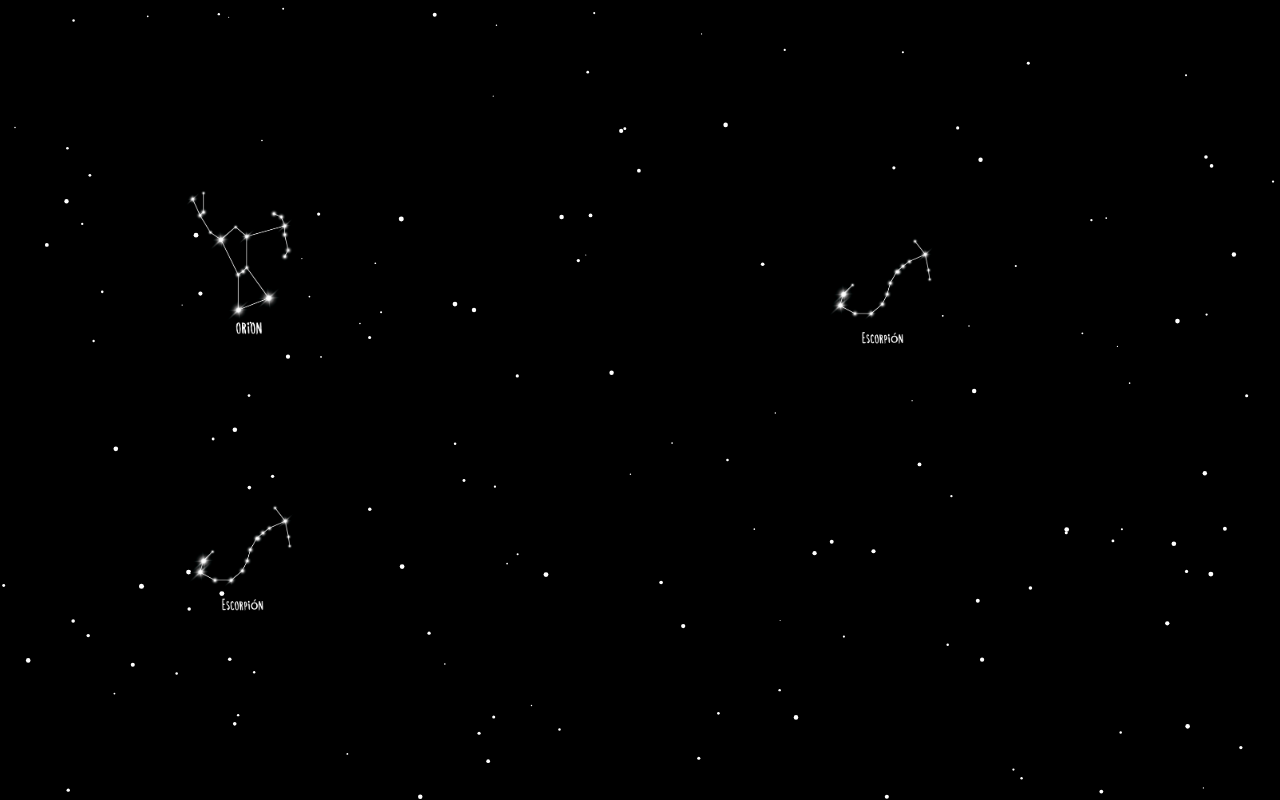
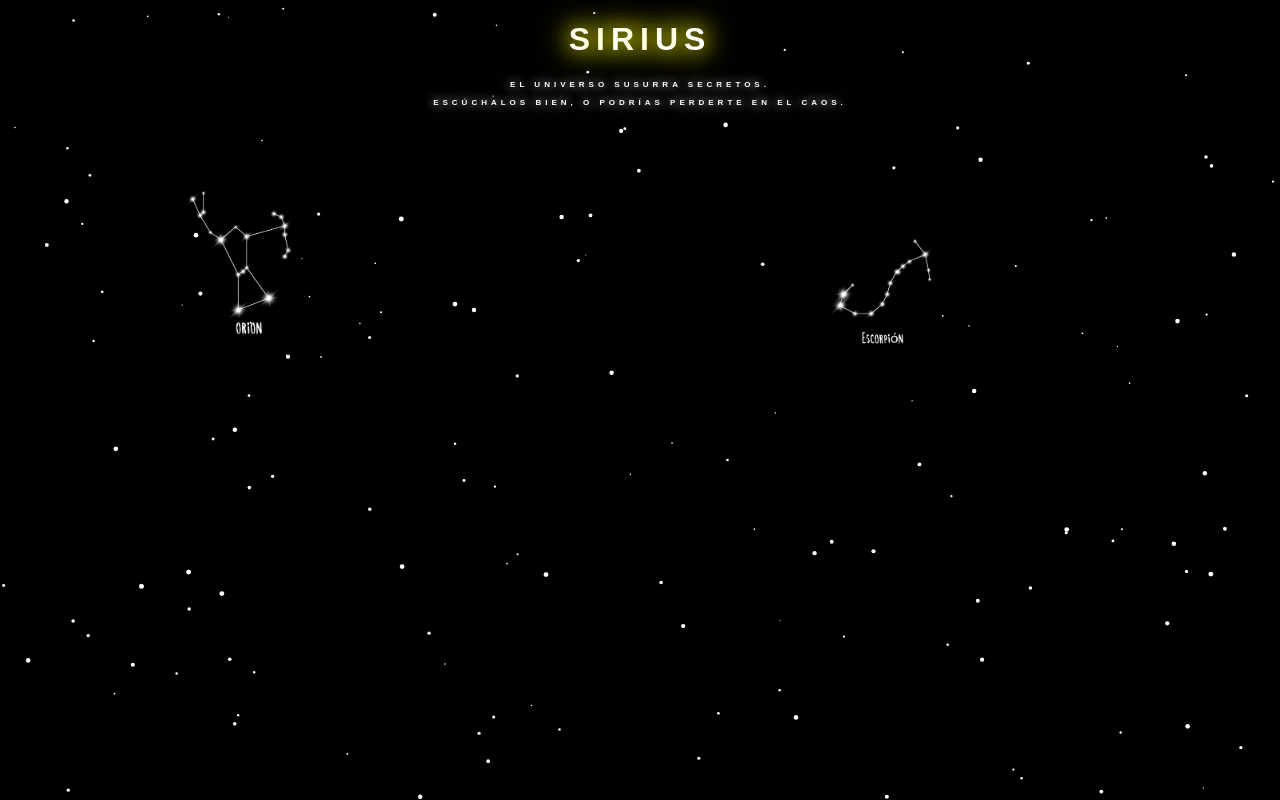
Before and after one commit to Wilson-Cabrera/web-transmedia-tv, a plain HTML site: page index.html in a window 1280 px wide. Drawn offline with Linux system fonts and the light colour scheme.

Commit message:
Añadido subtítulo para la sección interactiva

```diff
--- a/estilos/styles.css
+++ b/estilos/styles.css
@@ -106,3 +106,55 @@ p {
         opacity: 0;
     }
 }
+
+/* Estilos para el cuerpo */
+/* Estilos para el cuerpo */
+/* Estilos para el cuerpo */
+/* Estilos para el cuerpo */
+/* Estilos para el cuerpo */
+/* Estilos para el cuerpo */
+body {
+    display: flex;
+    flex-direction: column;  /* Apilar los elementos verticalmente */
+    justify-content: flex-start; /* Alinea todo hacia arriba */
+    align-items: center; /* Centra los elementos horizontalmente */
+    height: 100vh;            /* Altura completa de la ventana */
+    margin: 0;                /* Elimina márgenes predeterminados */
+    background-color: black;  /* Fondo negro */
+}
+
+/* Estilos básicos para el título */
+h1 {
+    font-family: 'Arial', sans-serif;
+    font-size: 2rem;
+    color: white;
+    text-transform: uppercase;
+    letter-spacing: 6px;
+    text-align: center;       /* Centra el texto horizontalmente */
+    margin: 1;                /* Elimina márgenes alrededor del título */
+}
+
+/* Estilo de cada letra */
+h1 span {
+    display: inline-block;
+    text-shadow:
+    0 0 20px rgba(255, 255, 0, 0.8),
+    0 0 30px rgba(255, 255, 0, 0.7),
+    0 0 40px rgba(255, 255, 0, 0.5),
+    0 0 50px rgba(255, 255, 0, 0.4); /* Resplandor en amarillo */
+    transition: all 0.2s ease-in-out;
+}
+
+/* Estilos para el subtítulo */
+h2#subtitle {
+    text-align: center;  /* Centra el texto horizontalmente */
+    font-family: 'Arial', sans-serif;
+    font-size: 0.5rem;    /* Tamaño más pequeño que el título */
+    color: white;
+    text-transform: uppercase;
+    letter-spacing: 4px;  /* Espaciado entre letras */
+    margin-top: 0px;     /* Espaciado entre el título y el subtítulo */
+    text-shadow:
+        0 0 10px rgba(255, 255, 255, 0.8),
+        0 0 15px rgba(255, 255, 255, 0.6); /* Resplandor sutil en blanco */
+}
--- a/index.html
+++ b/index.html
@@ -8,14 +8,18 @@
 </head>
 <body>
 
+    <!-- Título de la página -->
+    <h1 id="title">SIRIUS</h1>
 
+    <!-- Subtítulo -->
+<h2 id="subtitle">El universo susurra secretos.<br/><br/> Escúchalos bien, o podrías perderte en el caos.</h2>
 
     <!-- Modal -->
     <div id="myModal" class="modal">
         <div class="modal-content">
           <!-- Contenido dinámico aquí -->
           <canvas id="audioVisualizer" width="600" height="150"></canvas>
-          <button id="closeModal">Cerrar</button>
+          <button id="closeModal" class="close-button">Cerrar</button>
         </div>
       </div>
 
--- a/script.js
+++ b/script.js
@@ -118,6 +118,10 @@ function drawSoundWaves() {
     });
 }
 
+// Declaramos el sonido de escritura a nivel global
+let typingSound = new Audio('typing-sound.mp3');  // Asegúrate de que la ruta del archivo de sonido sea correcta
+typingSound.loop = false; // No necesitamos loop, se sincroniza con el tiempo
+
 function openModal() {
     const modalContent = document.querySelector(".modal-content");
     const modal = document.getElementById("myModal");
@@ -128,7 +132,7 @@ function openModal() {
             content = `
                 <h2>Constelación 1: Orión</h2>
                 <p id="typingEffect">¡Bienvenido a la famosa constelación de Orión! Aquí está el contenido de tu constelación 1.</p>
-                <video controls>
+                <video id="videoOrion" controls>
                     <source src="video/orion1.mp4" type="video/mp4">
                     Tu navegador no soporta el formato de video.
                 </video>
@@ -138,7 +142,7 @@ function openModal() {
             content = `
                 <h2>Constelación 2: Escorpión</h2>
                 <p id="typingEffect">Explora la constelación de Escorpión, una de las más conocidas por su forma de "W".</p>
-                <video controls>
+                <video id="videoEscorpion" controls>
                     <source src="video/cap2.mp4" type="video/mp4">
                     Tu navegador no soporta el formato de video.
                 </video>
@@ -148,7 +152,7 @@ function openModal() {
             content = `
                 <h2>Constelación 3: Ursa Mayor</h2>
                 <p id="typingEffect">La famosa Ursa Mayor, un punto de referencia en el cielo para muchos observadores.</p>
-                <video controls>
+                <video id="videoUrsa" controls>
                     <source src="video/cap3.mp4" type="video/mp4">
                     Tu navegador no soporta el formato de video.
                 </video>
@@ -160,6 +164,14 @@ function openModal() {
 
     modalContent.innerHTML = content;
     modal.style.display = "block";
+
+    // Reproducir el video automáticamente al abrir el modal
+    const video = modal.querySelector("video");
+    if (video) {
+        video.play().catch(error => {
+            console.log("Error al intentar reproducir el video:", error);
+        });
+    }
 
     // Aplica el efecto de escritura al párrafo con ID "typingEffect"
     const textToType = document.getElementById("typingEffect").innerText;
@@ -177,10 +189,6 @@ function typeEffect(elementId, text, speed = 100) {
     cursor.id = 'cursor';
     cursor.innerText = '|';
     element.appendChild(cursor);
-
-    // Cargar el sonido de la escritura
-    const typingSound = new Audio('typing-sound.mp3');  // Asegúrate de que la ruta del archivo de sonido sea correcta
-    typingSound.loop = false; // No necesitamos loop, se sincroniza con el tiempo
 
     // Calcular el tiempo total de escritura basado en el texto y la velocidad
     const totalTime = text.length * speed; // Tiempo total de escritura (en milisegundos)
@@ -207,18 +215,42 @@ function typeEffect(elementId, text, speed = 100) {
     typeCharacter();
 }
 
+// Cerrar el modal y detener sonidos al cerrarlo
+function closeModal() {
+    const modal = document.getElementById("myModal");
+    modal.style.display = "none";
 
-// Cerrar el modal
-closeModalButton.onclick = function() {
-    modal.style.display = "none";
-};
+    // Detener el sonido de escritura si está en reproducción
+    if (typingSound) {
+        typingSound.pause();
+        typingSound.currentTime = 0; // Resetea el tiempo de reproducción
+    }
 
-// Cerrar el modal si el usuario hace clic fuera del contenido del modal
-window.onclick = function(event) {
-    if (event.target === modal) {
-        modal.style.display = "none";
+    // Detener cualquier video en el modal
+    const video = modal.querySelector("video");
+    if (video) {
+        video.pause();  // Detener el video cuando se cierra el modal
+        video.currentTime = 0;  // Resetea el tiempo de reproducción del video
     }
-};
+}
+
+// Evento para cerrar el modal cuando se hace clic en el botón de cerrar
+document.addEventListener('DOMContentLoaded', () => {
+    const closeModalButton = document.getElementById('closeModal');
+    if (closeModalButton) {
+        closeModalButton.addEventListener('click', closeModal);
+    }
+
+    // Evento para cerrar el modal al hacer clic fuera de él
+    window.onclick = function(event) {
+        const modal = document.getElementById("myModal");
+        if (event.target === modal) {
+            closeModal();
+        }
+    };
+});
+
+
 
 // Dibujar estrellas
 function drawStars() {
@@ -296,6 +328,36 @@ canvas.addEventListener('click', () => {
     checkClick();
 });
 
+
+//tituloooooo
+window.onload = function() {
+    const title = document.getElementById('title');
+    const text = title.innerText;
+    title.innerHTML = '';  // Limpiar el contenido del título
+
+    // Dividir el texto en letras y envolver cada una en un <span>
+    for (let i = 0; i < text.length; i++) {
+        const letter = document.createElement('span');
+        letter.innerText = text[i];
+        title.appendChild(letter);
+    }
+
+    const letters = title.querySelectorAll('span');
+
+    // Función para aplicar un efecto de animación (sin distorsión)
+    function applyAnimation() {
+        letters.forEach(letter => {
+            letter.style.transition = 'all 0.5s ease-in-out'; // Suaviza la animación
+        });
+    }
+
+    // Llamar a la animación en un intervalo
+    setInterval(applyAnimation, 500);  // Ajusta el tiempo de intervalo si es necesario
+};
+
+
+
+
 // Inicialización
 createStars();
 createConstellations();
```
Also changed, not shown: images/constellation3.png (deleted).
